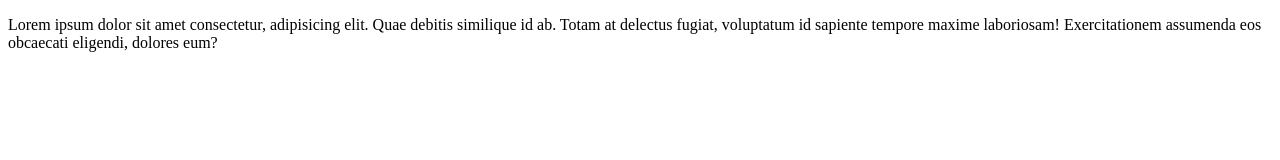
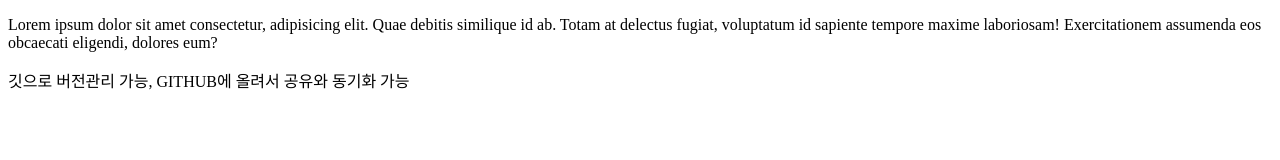
Before and after one commit to qaa0708/DC_W3, a plain HTML site: page index.html in a window 1280 px wide. Drawn offline with Linux system fonts and the light colour scheme.

Commit message:
git과 github에 대한 설명 추가

```diff
--- a/index.html
+++ b/index.html
@@ -13,5 +13,6 @@
       maxime laboriosam! Exercitationem assumenda eos obcaecati eligendi,
       dolores eum?
     </p>
+    <p>깃으로 버전관리 가능, GITHUB에 올려서 공유와 동기화 가능</p>
   </body>
 </html>
```
